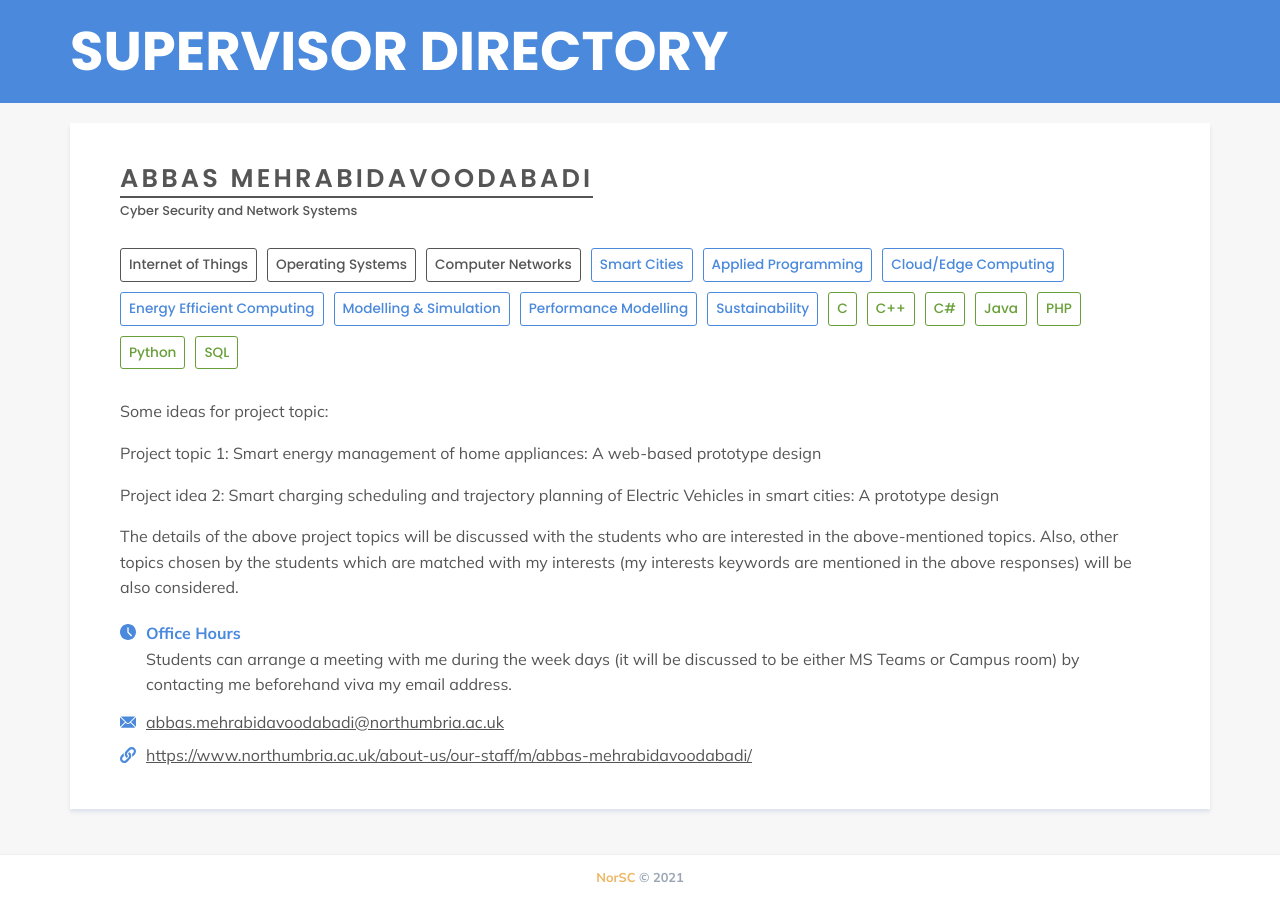
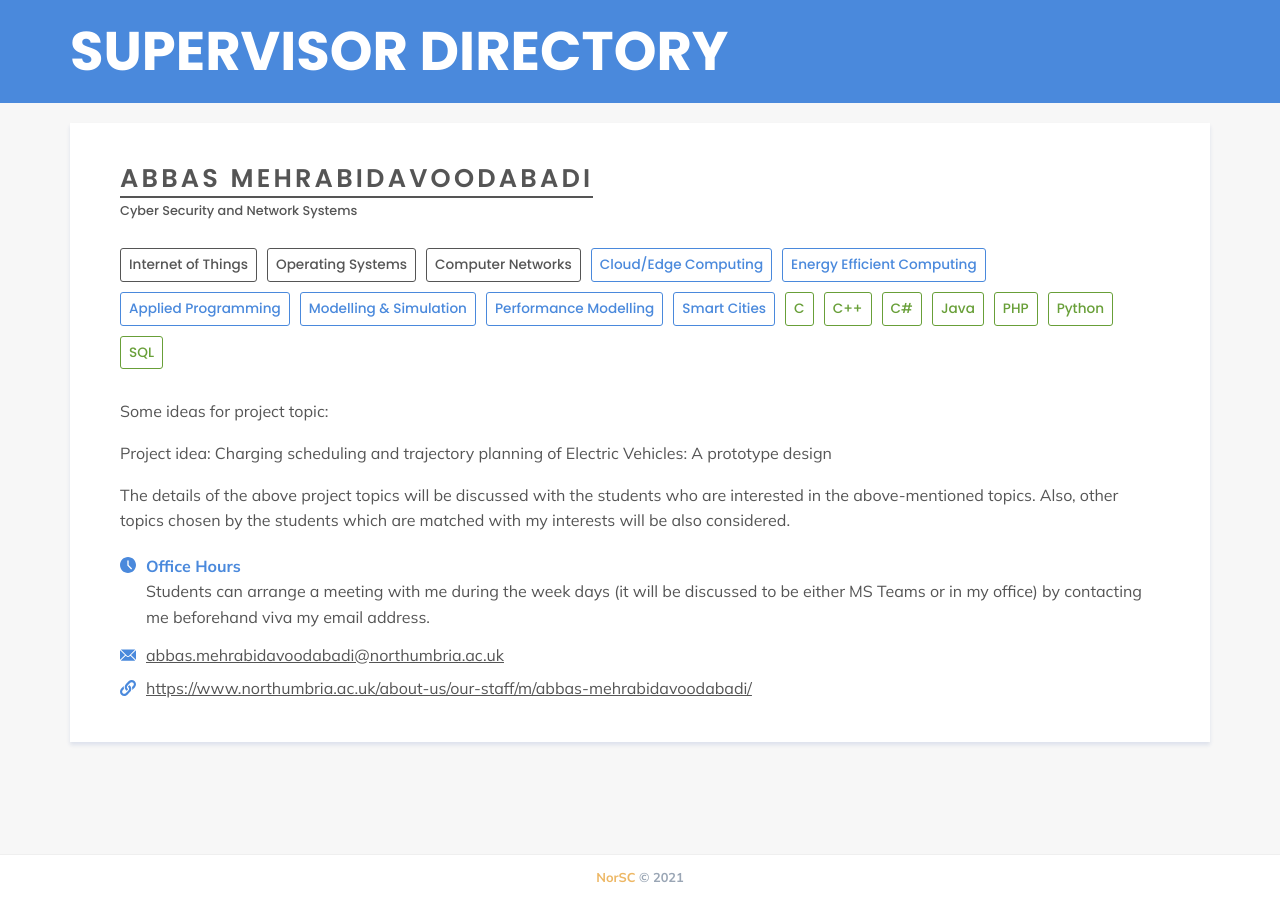
Before and after one commit to NorSC/supervisor-search, a Jekyll site: the page built from _supervisors/abbas-mehrabidavoodabadi.md, in a window 1280 px wide. Built offline with Jekyll 4.4.1, drawn with Linux system fonts in a browser that asks for light colours; a script that is not in the unit is left out.

Commit message:
Update Supervisors “abbas-mehrabidavoodabadi”

```diff
--- a/_supervisors/abbas-mehrabidavoodabadi.md
+++ b/_supervisors/abbas-mehrabidavoodabadi.md
@@ -7,7 +7,7 @@ available_phd: true
 email: abbas.mehrabidavoodabadi@northumbria.ac.uk
 website: https://www.northumbria.ac.uk/about-us/our-staff/m/abbas-mehrabidavoodabadi/
 office_hours: "Students can arrange a meeting with me during the week days (it
-  will be discussed to be either MS Teams or Campus room) by contacting me
+  will be discussed to be either MS Teams or in my office) by contacting me
   beforehand viva my email address. "
 research_group: Cyber Security and Network Systems
 research_themes:
@@ -15,13 +15,12 @@ research_themes:
   - Operating Systems
   - Computer Networks
 additional_keywords:
-  - Smart Cities
-  - Applied Programming
   - Cloud/Edge Computing
   - Energy Efficient Computing
+  - Applied Programming
   - Modelling & Simulation
   - Performance Modelling
-  - Sustainability
+  - Smart Cities
 technologies_languages:
   - C
   - C++
@@ -34,13 +33,10 @@ additional_details: >-
   S﻿ome ideas for project topic:
 
 
-  Project topic 1: Smart energy management of home appliances: A web-based prototype design
+  Project idea: Charging scheduling and trajectory planning of Electric Vehicles: A prototype design
 
 
-  Project idea 2: Smart charging scheduling and trajectory planning of Electric Vehicles in smart cities: A prototype design
-
-
-  The details of the above project topics will be discussed with the students who are interested in the above-mentioned topics. Also, other topics chosen by the students which are matched with my interests (my interests keywords are mentioned in the above responses) will be also considered.
+  The details of the above project topics will be discussed with the students who are interested in the above-mentioned topics. Also, other topics chosen by the students which are matched with my interests will be also considered.
 additional_details_msc: A﻿ny student interested in topics related to networks,
   edge/cloud computing, Internet of Things (IoT), optimisation modeling and
   algorithm design for problems arisen in networking domain.
```
